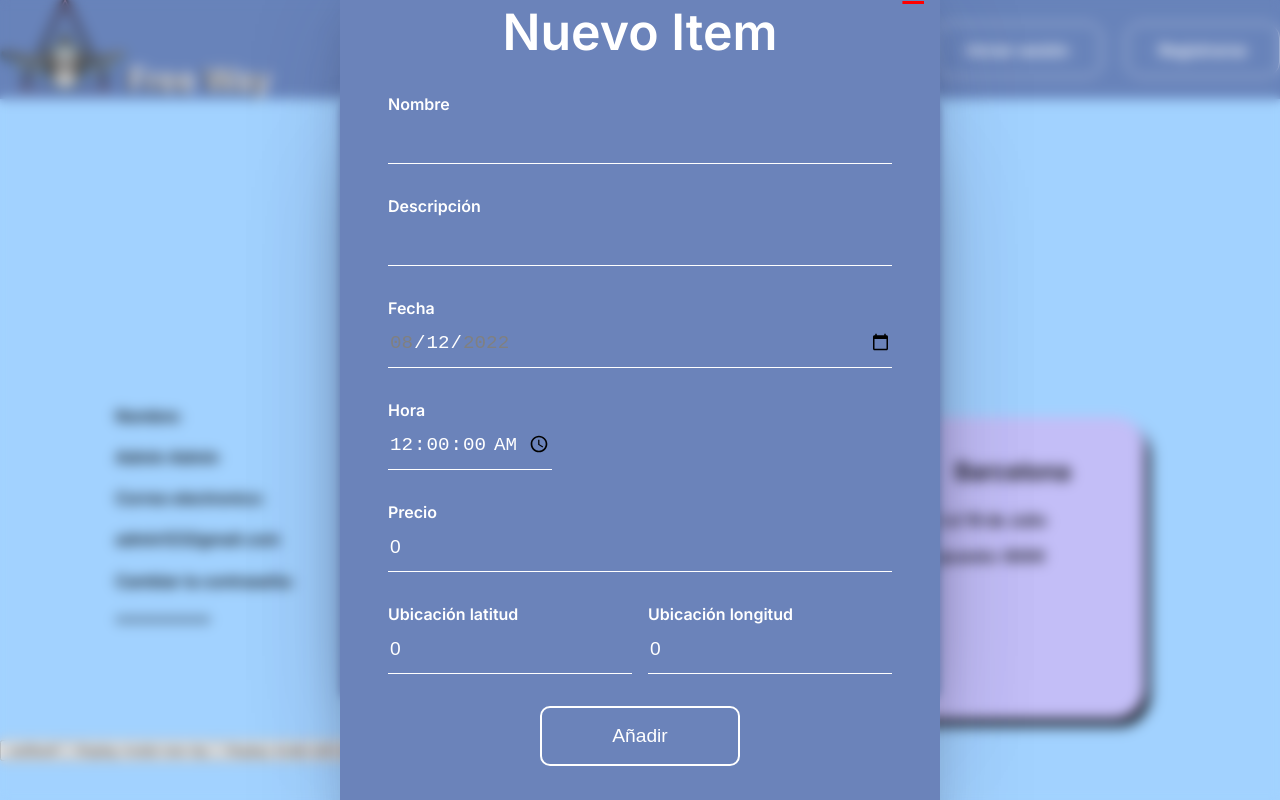
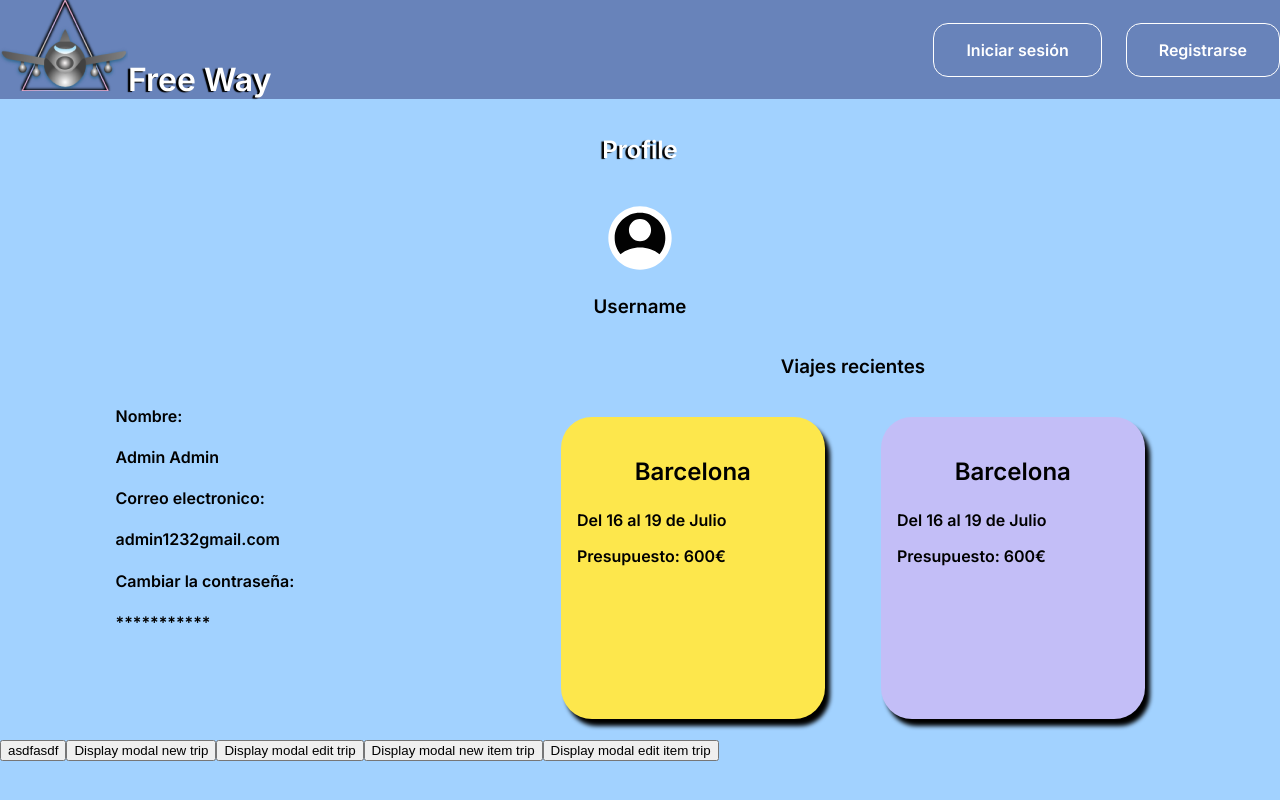
Before and after one commit to PlanificacionViaje/PlanificacioFrontEnd, a Vue app: page / in a window 1280 px wide. Built offline with nearby package versions, Linux system fonts and the light colour scheme.

Commit message:
25/07/2022

```diff
--- a/src/App.vue
+++ b/src/App.vue
@@ -13,12 +13,13 @@ export default {
     return {
       loginActive: true,
       displayLoginRegisterModal: false,
+
       //Modal Trip
       newEditTrip:true,
-      displayNewEditTripModal:true,
+      displayNewEditTripModal:false,
       //Modal Item Trip
       newEditItemTrip:true,
-      displayNewEditItemTripModal:true,
+      displayNewEditItemTripModal:false,
 
       //testing
       idUsuario:1,
--- a/src/Components/ItemTripModal.vue
+++ b/src/Components/ItemTripModal.vue
@@ -7,14 +7,35 @@ export default {
     };
   },
   methods: {
+     checkDataForm(form){
+      if(form.get("nombre")==""){
+        this.errorMessage="Nombre no puede estar vacío";
+      }
+      if(form.get("fecha")==""){
+        this.errorMessage="Fecha no puede estar vacía";
+      }
+      if(form.get("hora")==""){
+        this.errorMessage="Hora no puede estar vacía";
+      }
+      if(form.get("precio")==""){
+        this.errorMessage="Precio no puede estar vacío";
+      }
+      if(form.get("ubicacionlatitud")==""){
+        this.errorMessage="Ubicación latitud no puede estar vacía";
+      }
+      if(form.get("ubicacionlongitud")==""){
+        this.errorMessage="Ubicación longitud no puede estar vacía";
+      }
+    },
     postItemsViaje(e) {
       const formData = new FormData(e.target);
       formData.append("idviajes",this.dataTrip.id);
+      this.checkDataForm(formData)
       crud
         .postItemsViaje(formData)
         .then((response) =>{
-        console.log(response)
-        this.closeModal();
+        //console.log(response)
+        this.closeModal()
         })
         .catch((error) => crud.handleError(error));
     },
@@ -22,10 +43,11 @@ export default {
       const formData = new FormData(e.target);
       formData.append("idviajes",this.dataTrip.id);
       formData.append("id",this.dataItemTrip.id);
+      this.checkDataForm(formData)
       crud
         .putItemsViaje(formData)
         .then((response) => {
-        console.log(response)
+        //console.log(response)
         this.closeModal();
         })
         .catch((error) => crud.handleError(error));
@@ -40,7 +62,7 @@ export default {
       document.querySelector("#itemubicacionlongitud").value=0;
     },
     closeModal(){
-      this.cleanElements();
+      if(this.newEditItemTrip){this.cleanElements();}
       this.errorMessage="";
       this.$emit('closeTripModal');
     }
@@ -64,7 +86,7 @@ export default {
         <form class="form" action="" @submit.prevent="postItemsViaje">
         <label class="form-field-container" for="nombre">
           <p>Nombre</p>
-          <input class="form-input" type="text" name="nombre" id="ttemnombre" />
+          <input class="form-input" type="text" name="nombre" id="itemnombre" />
         </label>
         <label class="form-field-container" for="descripcion">
           <p>Descripción</p>
@@ -93,7 +115,7 @@ export default {
           </label>
         </div>
         <p v-if="errorMessage" class="error-message">{{errorMessage}}</p>
-        <button class="form-button" type="submit">Añadir</button>
+        <button class="form-button" name="submit" type="submit">Añadir</button>
         <a href="#" @click.prevent="closeModal">X</a>
       </form>
     </div>
@@ -131,7 +153,7 @@ export default {
           </label>
         </div>
         <p v-if="errorMessage" class="error-message">{{errorMessage}}</p>
-        <button class="form-button" type="submit">Guardar</button>
+        <button class="form-button" name="submit" type="submit">Guardar</button>
         <a href="#" @click.prevent="closeModal">X</a>
       </form>
     </div>
--- a/src/Components/TripModal.vue
+++ b/src/Components/TripModal.vue
@@ -8,13 +8,22 @@ export default {
     };
   },
   methods: {
+    checkDataForm(form){
+      if(form.get("nombre")==""){
+        this.errorMessage="Nombre no puede estar vacío";
+      }
+      if(form.get("fechainicio")=="" || form.get("fechafin")==""){
+        this.errorMessage="Fecha inicio o fecha final no puede estar vacía";
+      }
+    },
     postViaje(e) {
       const formData = new FormData(e.target);
       formData.append("idusuarios",this.idUsuario);
+      this.checkDataForm(formData)
       crud
         .postViaje(formData)
         .then((response) =>{
-        console.log(response)
+        //console.log(response);
         this.closeModal();
         })
         .catch((error) => crud.handleError(error));
@@ -23,10 +32,11 @@ export default {
       const formData = new FormData(e.target);
       formData.append("idusuarios",this.idUsuario);
       formData.append("id",this.dataTrip.id);
+      this.checkDataForm(formData)
       crud
         .putViaje(formData)
         .then((response) =>{
-        console.log(response)
+        //console.log(response)
         this.closeModal();
         })
         .catch((error) => crud.handleError(error));
@@ -38,7 +48,7 @@ export default {
       document.querySelector("#TripNewfechafin").value="";
     },
     closeModal(){
-      this.cleanElements();
+      if(this.newEditTrip){this.cleanElements();}
       this.errorMessage="";
       this.fechainicio="";
       this.$emit('closeTripModal');
@@ -76,9 +86,10 @@ export default {
             <p>Descripción</p>
             <textarea rows="4" class="form-input" type="textarea" name="descripcion" id="TripNewdescripcion" />
           </label>
-          <p v-if="errorMessage" class="error-message">{{errorMessage}}</p>
+
           <button class="form-button" type="submit">Añadir</button>
         </div>
+        <p v-if="errorMessage" class="error-message">{{errorMessage}}</p>
         <a href="#" @click.prevent="closeModal">X</a>
       </form>
     </div>
```
